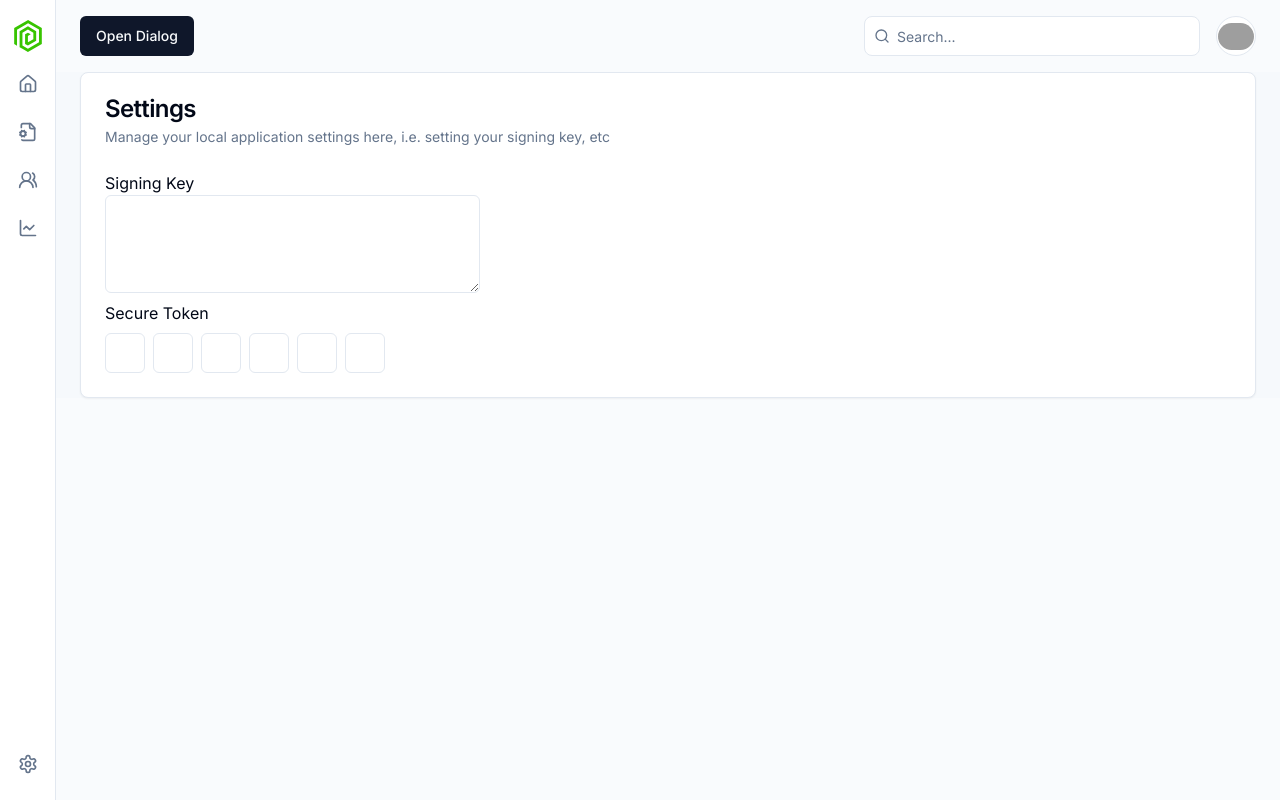
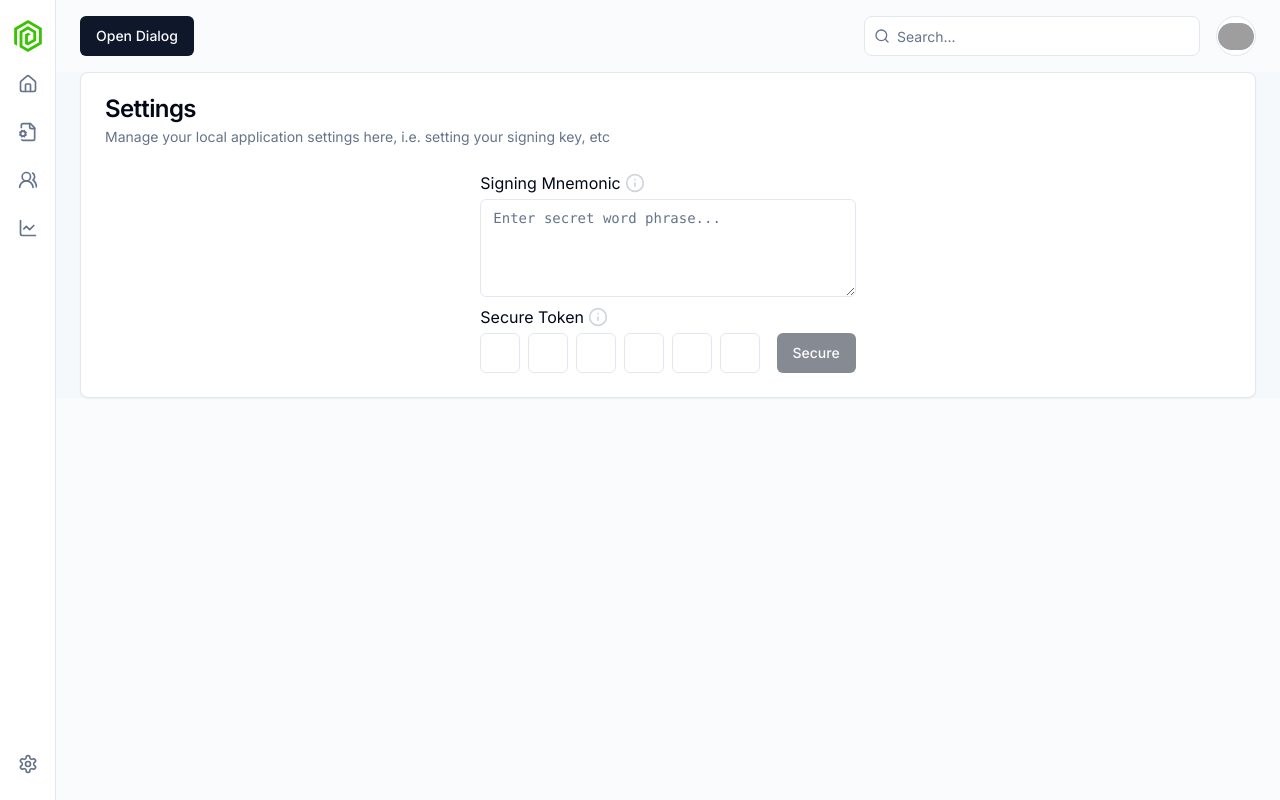
Before and after one commit to veridibloc/dashboard, a Next.js app: page /en/settings in a window 1280 px wide. Built offline with nearby package versions, Linux system fonts and the light colour scheme; no server answers; grey boxes are pictures that could not be loaded.

Commit message:
feat: signing mnemonic works

```diff
--- /dev/null
+++ b/components/states/mnemonicAtom.ts
@@ -0,0 +1,30 @@
+import { atom } from 'jotai';
+import { atomWithStorage } from 'jotai/utils';
+import { decrypt, encrypt } from '@/common/webCrypto';
+
+export const mnemonicAtom = atomWithStorage<string>(
+  '@veridibloc/mnemonic',
+  '',
+  undefined,
+  { getOnInit: true }
+);
+
+export const mnemonicLockAtom = atom(
+  null,
+  async (_, set, secureToken: string, mnemonic: string) => {
+    const encryptedSeed = await encrypt(mnemonic, secureToken);
+    set(mnemonicAtom, () => encryptedSeed);
+  }
+);
+
+export const mnemonicUnlockAtom = (secureToken:string) => atom(
+  async (get) => {
+    const encrypted = get(mnemonicAtom);
+    try {
+      return await decrypt(encrypted, secureToken);
+    } catch (e) {
+      // console.error('Failed to decrypt');
+      return '';
+    }
+  }
+);
--- a/components/states/vaultAtom.ts
+++ /dev/null
@@ -1,16 +0,0 @@
-import {atom} from "jotai"
-import {atomWithStorage} from "jotai/utils"
-
-export interface VaultState {
-  encryptedSeed: string
-}
-export const vaultAtom = atomWithStorage<VaultState>('@veridibloc/vault', {encryptedSeed:''}, undefined, {getOnInit: true});
-
-export const vaultAtomWriter = atom(null, (_get, set, state: Partial<VaultState>) => {
-  set(vaultAtom, (vault) => {
-    return {
-      ...vault,
-      ...state
-    }
-  });
-});
--- a/components/ui/button.tsx
+++ b/components/ui/button.tsx
@@ -5,7 +5,7 @@ import { cva, type VariantProps } from 'class-variance-authority';
 import { cn } from '@/lib/utils';
 
 const buttonVariants = cva(
-  'inline-flex items-center justify-center whitespace-nowrap rounded-md text-sm font-medium ring-offset-background transition-colors focus-visible:outline-none focus-visible:ring-2 focus-visible:ring-ring focus-visible:ring-offset-2 disabled:pointer-events-none disabled:opacity-50',
+  'inline-flex gap-x-1 items-center justify-center whitespace-nowrap rounded-md text-sm font-medium ring-offset-background transition-colors focus-visible:outline-none focus-visible:ring-2 focus-visible:ring-ring focus-visible:ring-offset-2 disabled:pointer-events-none disabled:opacity-50',
   {
     variants: {
       variant: {
--- /dev/null
+++ b/components/ui/fieldLegend.tsx
@@ -0,0 +1,29 @@
+import { Tooltip, TooltipContent, TooltipTrigger } from '@/components/ui/tooltip';
+import { InfoIcon } from 'lucide-react';
+
+interface FieldLegendProps {
+  text: string;
+  tooltip?: string;
+}
+
+export function FieldLegend({tooltip, text}: FieldLegendProps) {
+  return (
+    <legend className="flex flex-row items-center mb-1">
+      {text}
+      {tooltip &&
+      <Tooltip>
+        <TooltipTrigger asChild>
+          <InfoIcon
+            height={20}
+            width={20}
+            className="ml-1 text-gray-300 cursor-help"
+          />
+        </TooltipTrigger>
+        <TooltipContent className="max-w-md text-sm text-gray-500">
+          {tooltip}
+        </TooltipContent>
+      </Tooltip>
+      }
+    </legend>
+  );
+}
--- a/components/ui/singleCharInput.tsx
+++ b/components/ui/singleCharInput.tsx
@@ -1,13 +1,27 @@
-import React, { InputHTMLAttributes, useState } from 'react';
+"use client";
 
-interface Props extends Omit<InputHTMLAttributes<HTMLInputElement>, "onChange"> {
+import React, { InputHTMLAttributes, useLayoutEffect, useState } from 'react';
+
+interface Props extends Omit<InputHTMLAttributes<HTMLInputElement>, "onChange"|"value"> {
   onChange: (value: string) => void;
+  value: string;
   length: number;
 }
 
+function valueToChars(value: string, length:number): string[] {
+  let chars = Array(length).fill('') as string[];
+  for(let i=0; i<Math.min(value.length, length); i++){
+    chars[i] = value[i];
+  }
+  return chars;
+}
 
-export function SingleCharInput({ onChange, length, ...props }: Props) {
+export function SingleCharInput({ onChange, value, length, ...props }: Props) {
   const [values, setValues] = useState<string[]>(Array(length).fill(''));
+
+  useLayoutEffect(() => {
+    setValues(valueToChars(value, length))
+  }, [value,length]);
 
   const handleChange = (index: number, value: string) => {
     if (/^[a-zA-Z0-9]?$/.test(value)) {
--- a/features/settings/settingsForm.tsx
+++ b/features/settings/settingsForm.tsx
@@ -1,39 +1,178 @@
-"use client"
+'use client';
 
 import { TextArea } from '@/components/ui/textarea';
-import { useMemo, useState } from 'react';
+import { ChangeEvent, useEffect, useMemo, useState } from 'react';
 import { generateMasterKeys } from '@signumjs/crypto';
 import { Address } from '@signumjs/core';
 import { addressPrefix } from '@/common/addressPrefix';
 import { SingleCharInput } from '@/components/ui/singleCharInput';
+import { FieldLegend } from '@/components/ui/fieldLegend';
+import { useAtom, useAtomValue, useSetAtom, useStore } from 'jotai';
+import {
+  mnemonicAtom,
+  mnemonicUnlockAtom,
+  mnemonicLockAtom
+} from '@/components/states/mnemonicAtom';
+import { Button } from '@/components/ui/button';
+import { Spinner } from '@/components/ui/spinner';
+import { CircleX, EyeClosed, EyeIcon, KeyRoundIcon, Trash2Icon } from 'lucide-react';
+
+const TokenLength = 6;
 
 export function SettingsForm() {
+  const [hydrated, setHydrated] = useState(false);
   const [formData, setFormData] = useState({ mnemonic: '', token: '' });
+  const lockMnemonic = useSetAtom(mnemonicLockAtom);
+  const store = useStore();
+  const [encryptedMnemonic, setEncryptedMnemonic] = useAtom(mnemonicAtom);
+
+  const address = useMemo(() => {
+    if (!formData.mnemonic) return null;
+
+    const keys = generateMasterKeys(formData.mnemonic);
+    return Address.fromPublicKey(keys.publicKey, addressPrefix());
+  }, [formData.mnemonic]);
+
+  useEffect(() => {
+    setHydrated(true);
+  }, []);
+
+  if (!hydrated) {
+    return (
+      <div className="w-full flex flex-row justify-center items-center">
+        <Spinner />
+      </div>
+    );
+  }
 
   const handleOnChange =
     (fieldName: string) =>
-    (e: React.ChangeEvent<HTMLTextAreaElement | HTMLInputElement>) => {
+    (e: ChangeEvent<HTMLTextAreaElement | HTMLInputElement>) => {
       setFormData((form) => ({
         ...form,
         [fieldName]: e.target.value
       }));
     };
 
-  const address = useMemo(() => {
-    if(!formData.mnemonic) return null
+  const handleSecureMnemonic = async () => {
+    await lockMnemonic(formData.token, formData.mnemonic);
+    resetForm();
+  };
 
-    const keys = generateMasterKeys(formData.mnemonic);
-    return Address.fromPublicKey(keys.publicKey, addressPrefix());
+  const handleRevealMnemonic = async () => {
+    if (formData.token.length === TokenLength) {
+      const mnemonic = await store.get(mnemonicUnlockAtom(formData.token));
+      console.log('handleRevealMnemonic', mnemonic);
+      setFormData({ mnemonic, token: '' });
+    }
+  };
 
-  }, [formData.mnemonic])
+  const handleHideMnemonic =() => {
+    setFormData((formData) => ({...formData, mnemonic: ''}))
+  }
+
+  const handleResetMnemonic = () => {
+    setEncryptedMnemonic('');
+    resetForm();
+  };
+
+  const resetForm = () => {
+    setFormData({ mnemonic: '', token: '' });
+  };
+
+  const buttonDisabled = formData.token.length !== TokenLength;
+  const isRevealed = formData.mnemonic
 
   return (
-    <div className="w-1/3">
+    <div className="w-1/2 md:w-1/3 m-auto">
       <fieldset className="flex flex-col justify-start gap-y-2">
-        <legend>Signing Key</legend>
-        <TextArea onChange={handleOnChange('mnemonic')} rows={4} />
-        <legend>Secure Token</legend>
-        <SingleCharInput length={6} onChange={(pin) => setFormData(form => ({...form, pin})) } />
+        <div>
+          <FieldLegend
+            text="Signing Mnemonic"
+            tooltip="The Signing Mnemonic is used to sign any of the blockchain transaction. It will be stored encrypted on the local device using the Secure Token. The Secure Token is required to unlock signing."
+          />
+          <div className="relative flex flex-row justify-center items-center">
+            {encryptedMnemonic && !formData.mnemonic ? (
+              <>
+                <TextArea
+                  className="bg-gray-200"
+                  key="disabled"
+                  rows={4}
+                  disabled={true}
+                />
+                <div className="absolute gap-x-1 text-gray-400 inline-flex"><KeyRoundIcon/>Enter Secure Token to reveal</div>
+              </>
+            ) : (
+              <>
+                <TextArea
+                  key="enabled"
+                  className="font-mono"
+                  onChange={handleOnChange('mnemonic')}
+                  value={formData.mnemonic}
+                  placeholder="Enter secret word phrase..."
+                  rows={4}
+                />
+                {address && (
+                  <small className="absolute text-xs text-gray-400 bottom-1 right-2">
+                    {address?.getReedSolomonAddress()}
+                  </small>
+                )}
+              </>
+            )}
+          </div>
+        </div>
+        <div>
+          <FieldLegend
+            text="Secure Token"
+            tooltip="An alphanumeric secret to secure the Signing Mnemonic. To sign transaction the Secure Token is required to unlock the signing keys"
+          />
+          <span className="flex flex-row justify-between items-center gap-x-2 ">
+            <SingleCharInput
+              length={TokenLength}
+              onChange={(token) => setFormData((form) => ({ ...form, token }))}
+              value={formData.token}
+            />
+
+            {!encryptedMnemonic && (
+              <Button
+                key="secure-btn"
+                onClick={handleSecureMnemonic}
+                disabled={buttonDisabled}
+              >
+                Secure
+              </Button>
+            )}
+            {encryptedMnemonic && (
+              <div className="flex flex-row gap-x-2">
+                {isRevealed && (
+                  <Button
+                    key="hide-btn"
+                    variant="destructive"
+                    onClick={handleHideMnemonic}
+                  >
+                    <EyeClosed/>
+                    Hide
+                  </Button>
+                ) }
+                {!isRevealed && (
+                <Button
+                  key="reveal-btn"
+                  variant="destructive"
+                  onClick={handleRevealMnemonic}
+                  disabled={buttonDisabled}
+                >
+                  <EyeIcon/>
+                  Reveal
+                </Button>
+                )}
+                <Button key="reset-btn" onClick={handleResetMnemonic}>
+                  <CircleX/>
+                  Reset
+                </Button>
+              </div>
+            )}
+          </span>
+        </div>
       </fieldset>
     </div>
   );
```
